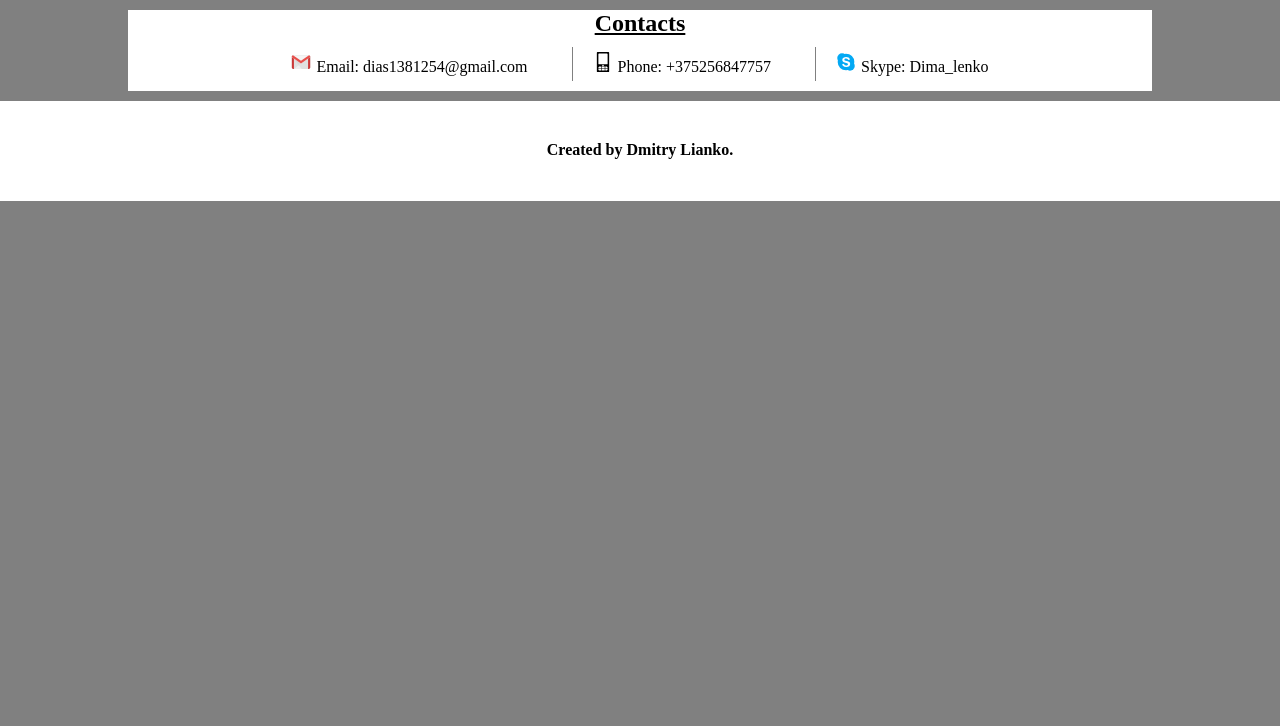
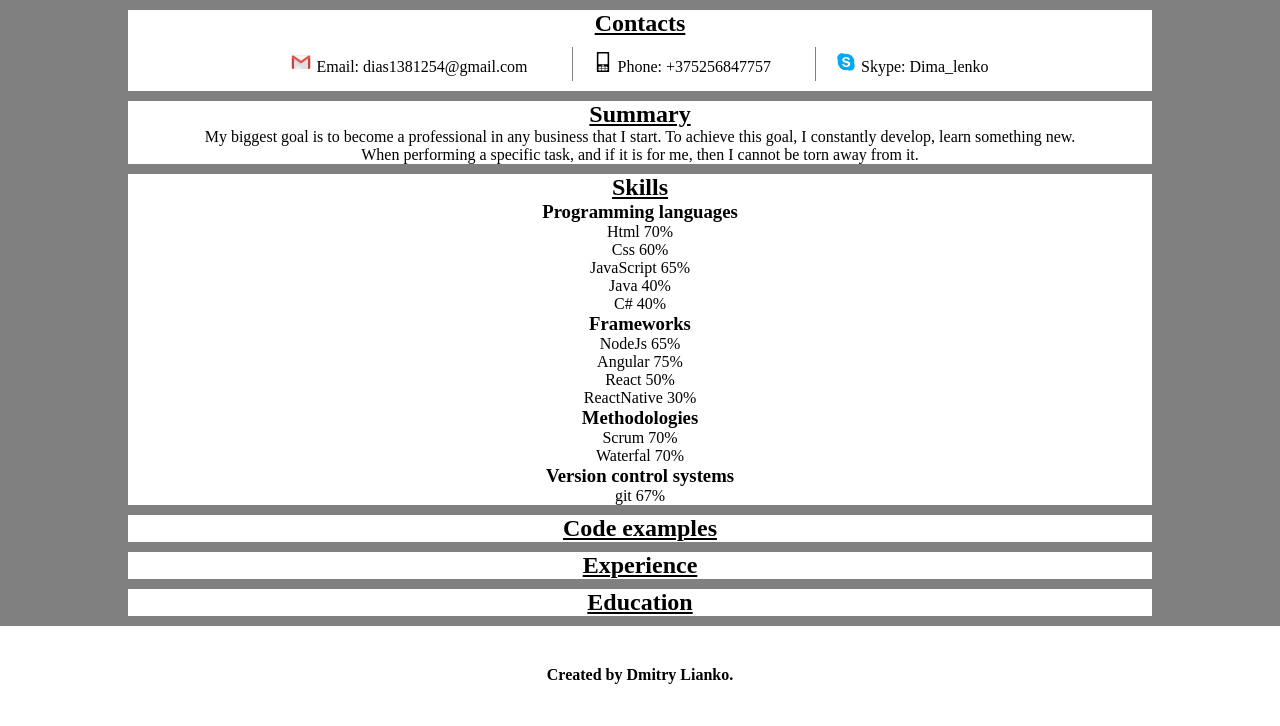
Before and after one commit to DmitryLenko/rsschool-codejam1-cv, a plain HTML site: page index.html in a window 1280 px wide. Shown: the part 650-1376 px from the top of the page. Before the commit the page ends 851 px from the top, so only its background shows below. Drawn offline with Linux system fonts and the light colour scheme.

Commit message:
feat: add section with skills and summary

```diff
--- a/index.html
+++ b/index.html
@@ -35,14 +35,49 @@
     </div>
   </section>
   <section id="summary">
+    <h2><u>Summary</u></h2>
+    <p>
+        My biggest goal is to become a professional in any business that I start.
+        To achieve this goal, I constantly develop, learn something new.<br>
+        When performing a specific task, and if it is for me, then I cannot be torn away from it.
+    </p>
   </section>
   <section id="skills">
+    <h2><u>Skills</u></h2>
+    <div>
+      <h3 style="text-align: center">Programming languages</h3>
+      <p>Html <a>70%</a></p>
+      <p>Css <a>60%</a></p>
+      <p>JavaScript <a>65%</a></p>
+      <p>Java <a>40%</a></p>
+      <p>C# <a>40%</a></p>
+    </div>
+    <div>
+      <h3 style="text-align: center">Frameworks</h3>
+      <p>NodeJs <a>65%</a></p>
+      <p>Angular <a>75%</a></p>
+      <p>React <a>50%</a></p>
+      <p>ReactNative <a>30%</a></p>
+    </div>
+    <div>
+      <h3 style="text-align: center">Methodologies</h3>
+      <p>Scrum <a>70%</a></p>
+      <p>Waterfal <a>70%</a></p>
+    </div>
+    <div >
+      <h3 style="text-align: center">Version control systems</h3>
+      <p>git <a>67%</a></p>
+    </div>
   </section>
   <section id="code-examples">
+    <h2><u>Code examples</u></h2>
+
   </section>
   <section id="experience">
+    <h2><u>Experience</u></h2>
   </section>
   <section id="education">
+    <h2><u>Education</u></h2>
   </section>
   <section id="level-english">
   </section>
```
